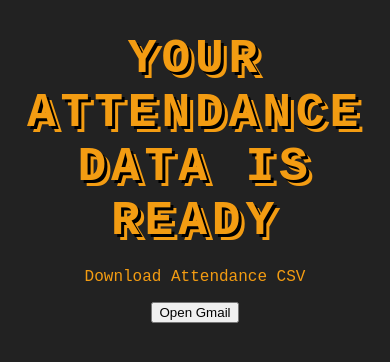
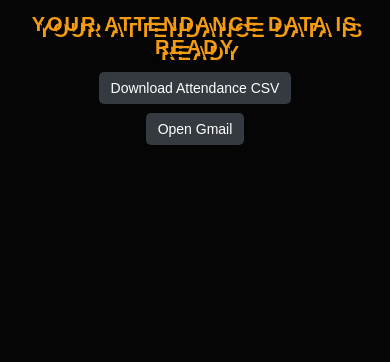
Before and after one commit to AntonioLabinjan/CV-attendance, a Flask app: page /download_and_email in a window 390 px wide. Shown: the top 362 px of the page. Run offline with Flask 3, Linux system fonts and the light colour scheme; data that the repository does not hold is empty.

Commit message:
Update download.html
mobile

```diff
--- a/templates/download.html
+++ b/templates/download.html
@@ -5,6 +5,60 @@
     <meta name="viewport" content="width=device-width, initial-scale=1.0">
     <title>Download Attendance</title>
     <link rel="stylesheet" href="{{ url_for('static', filename='css/styles.css') }}">
+    <style>
+        body {
+            font-family: Arial, sans-serif;
+            background-color: #050505;
+            color: #b9661e;
+            margin: 20px;
+            padding: 0;
+            text-align: center; /* Center text for better mobile view */
+        }
+
+        h1 {
+            font-size: 24px; /* General heading size */
+        }
+
+        p {
+            font-size: 18px; /* General paragraph size */
+        }
+
+        a, button {
+            background-color: #343a40; /* Button-like appearance */
+            color: white;
+            padding: 10px 15px;
+            border: none;
+            border-radius: 5px;
+            cursor: pointer;
+            transition: background-color 0.3s;
+            text-decoration: none; /* Remove underline for link */
+            font-size: 16px; /* General button font size */
+        }
+
+        a:hover, button:hover {
+            background-color: #495057; /* Hover effect for link and button */
+        }
+
+        /* Mobile styles */
+        @media (max-width: 600px) {
+            body {
+                margin: 10px; /* Reduced margin for mobile */
+            }
+
+            h1 {
+                font-size: 20px; /* Smaller heading size on mobile */
+            }
+
+            p {
+                font-size: 16px; /* Smaller paragraph size on mobile */
+            }
+
+            a, button {
+                padding: 8px 12px; /* Smaller padding for mobile */
+                font-size: 14px; /* Smaller font size for buttons on mobile */
+            }
+        }
+    </style>
 </head>
 <body>
     <h1>Your attendance data is ready</h1>
```
